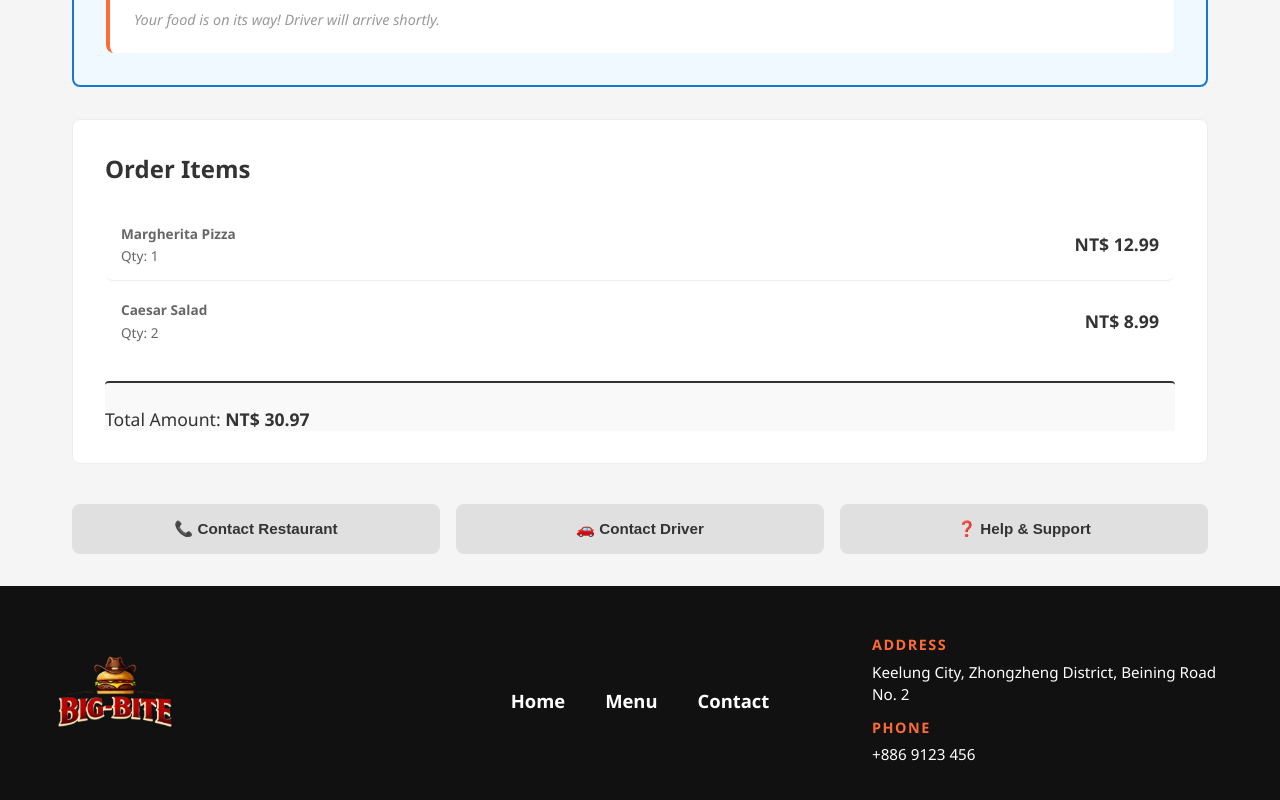
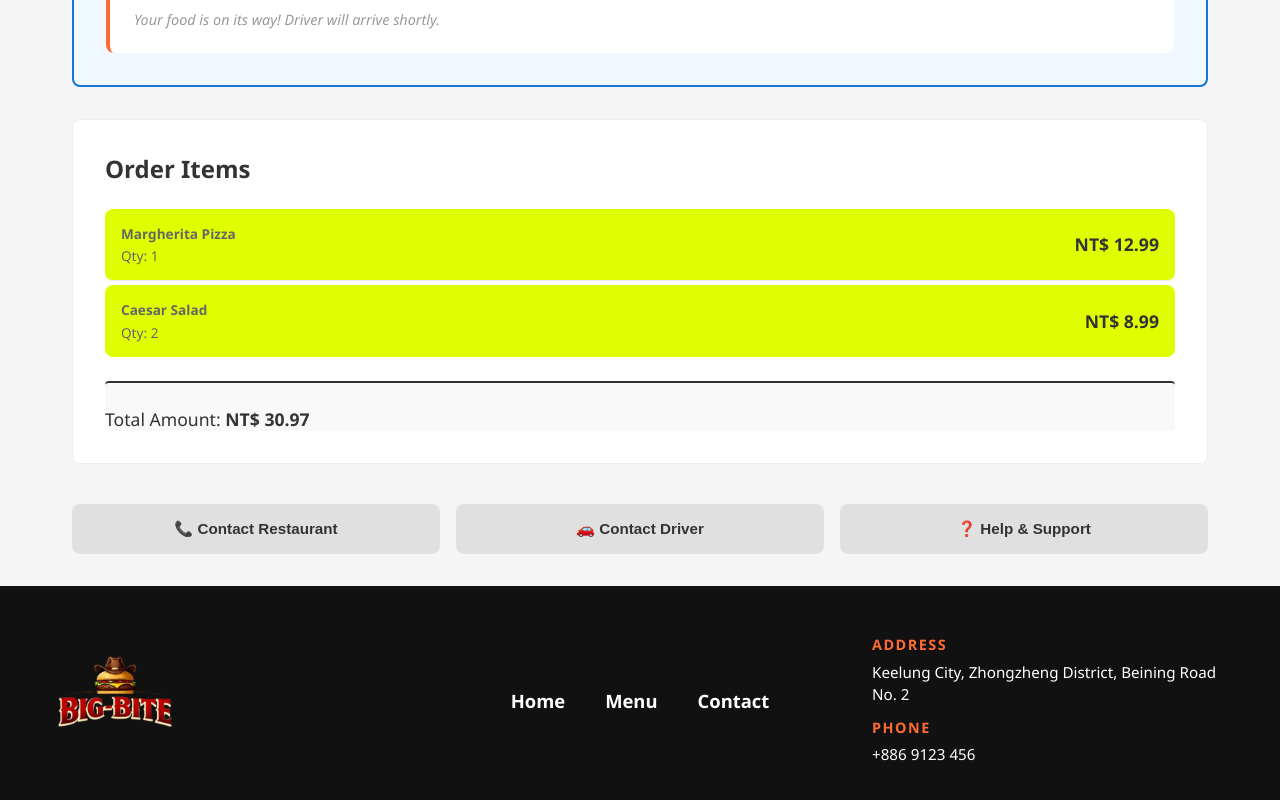
Before and after one commit to MaverickLook/Big-Bite, a React (Create React App) app in the folder client/: page /order-tracking in a window 1280 px wide. Shown: the part 1177-1977 px from the top of the page. Built offline with nearby package versions, Linux system fonts and the light colour scheme; no server answers; sample sign-in values are in the browser's storage.

Commit message:
Update OrderStatusBanner background color for improved visibility

```diff
--- a/client/src/components/OrderStatusBanner.css
+++ b/client/src/components/OrderStatusBanner.css
@@ -508,7 +508,7 @@
   align-items: center;
   justify-content: space-between;
   padding: 0.75rem 1rem;
-  background: rgba(255, 255, 255, 0.08);
+  background: #DFFF00;
   border-radius: 8px;
 }
 
```
